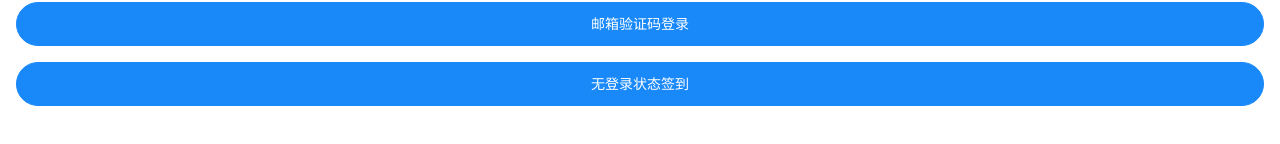
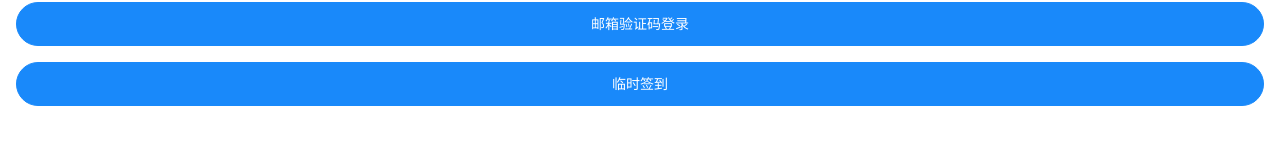
Before and after one commit to huangsikai12/event_res, a Vue app: page / in a window 1280 px wide. Shown: the part 368-512 px from the top of the page. Built offline with nearby package versions, Linux system fonts and the light colour scheme.

Commit message:
change-text

```diff
--- a/src/components/Login.vue
+++ b/src/components/Login.vue
@@ -82,7 +82,7 @@ const onSubmit = async () => {
   </div>
   <div style="margin: 16px;">
     <van-button  @click="router.push('/noLoginSign')" round block type="primary" native-type="submit">
-      无登录状态签到
+      临时签到
     </van-button>
   </div>
 
```
